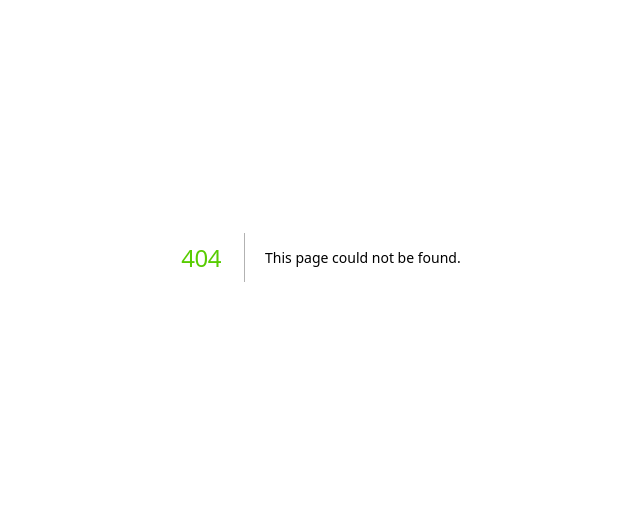
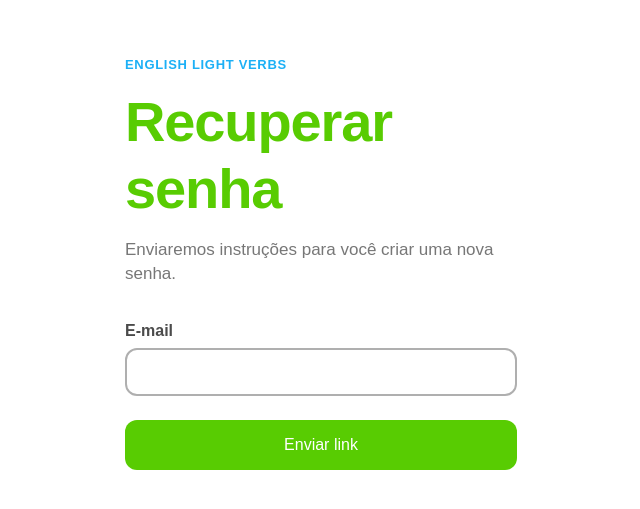
Before and after one commit to IgorGuariroba/anki-card-generator, a Next.js app: page /recuperar-senha in a window 1280 px wide. Before the commit this address had no page. Shown: the part 143-652 px from the top of the page, without its empty margins (319-959 px from the left). Built offline with nearby package versions, Linux system fonts and the light colour scheme.

Commit message:
feat: adicionar recuperação de senha
CI aprovado: verify

```diff
--- a/src/app/globals.css
+++ b/src/app/globals.css
@@ -18,3 +18,5 @@ h1 { color: var(--color-eager-green); font-size: clamp(48px, 10vw, 64px); line-h
 .auth-card input:focus { border-color: var(--color-spark-blue); outline: 2px solid var(--color-spark-blue); }
 .auth-card button { border: 0; cursor: pointer; font: inherit; margin-top: 16px; }
 .form-error { color: #c73838; font-weight: 700; margin: 8px 0 0; }
+.form-success { color: #277a08; font-weight: 700; margin: 8px 0 0; }
+.auth-card a { color: var(--color-spark-blue); font-weight: 700; margin-top: 8px; }
--- a/src/app/login/page.tsx
+++ b/src/app/login/page.tsx
@@ -45,6 +45,7 @@ export default function LoginPage() {
           <input id="email" name="email" type="email" required autoComplete="email" />
           <label htmlFor="password">Senha</label>
           <input id="password" name="password" type="password" required autoComplete="current-password" />
+          <a href="/recuperar-senha">Esqueci minha senha</a>
           {error && <p className="form-error" role="alert">{error}</p>}
           <button className="primary-button" type="submit">Entrar</button>
         </form>
--- /dev/null
+++ b/src/app/recuperar-senha/page.tsx
@@ -0,0 +1,43 @@
+'use client';
+
+import { FormEvent, useState } from 'react';
+
+export default function RecoverPasswordPage() {
+  const [error, setError] = useState('');
+  const [sent, setSent] = useState(false);
+
+  function handleSubmit(event: FormEvent<HTMLFormElement>) {
+    event.preventDefault();
+    const email = String(new FormData(event.currentTarget).get('email') ?? '').trim();
+
+    if (!email) {
+      setSent(false);
+      setError('Informe seu e-mail para recuperar a senha.');
+      return;
+    }
+
+    setError('');
+    setSent(true);
+  }
+
+  return (
+    <main className="page-shell">
+      <section className="auth-card" aria-labelledby="recover-title">
+        <p className="eyebrow">English Light Verbs</p>
+        <h1 id="recover-title">Recuperar senha</h1>
+        <p className="hero-copy">Enviaremos instruções para você criar uma nova senha.</p>
+        <form onSubmit={handleSubmit} noValidate>
+          <label htmlFor="email">E-mail</label>
+          <input id="email" name="email" type="email" required autoComplete="email" />
+          {error && <p className="form-error" role="alert">{error}</p>}
+          {sent && (
+            <p className="form-success" role="status">
+              Se o e-mail estiver cadastrado, você receberá um link para redefinir sua senha.
+            </p>
+          )}
+          <button className="primary-button" type="submit">Enviar link</button>
+        </form>
+      </section>
+    </main>
+  );
+}
```
Also changed, not shown: project-plan.json (+5 -2 lines), 1 other file (tests, documents, lock files or other folders).
